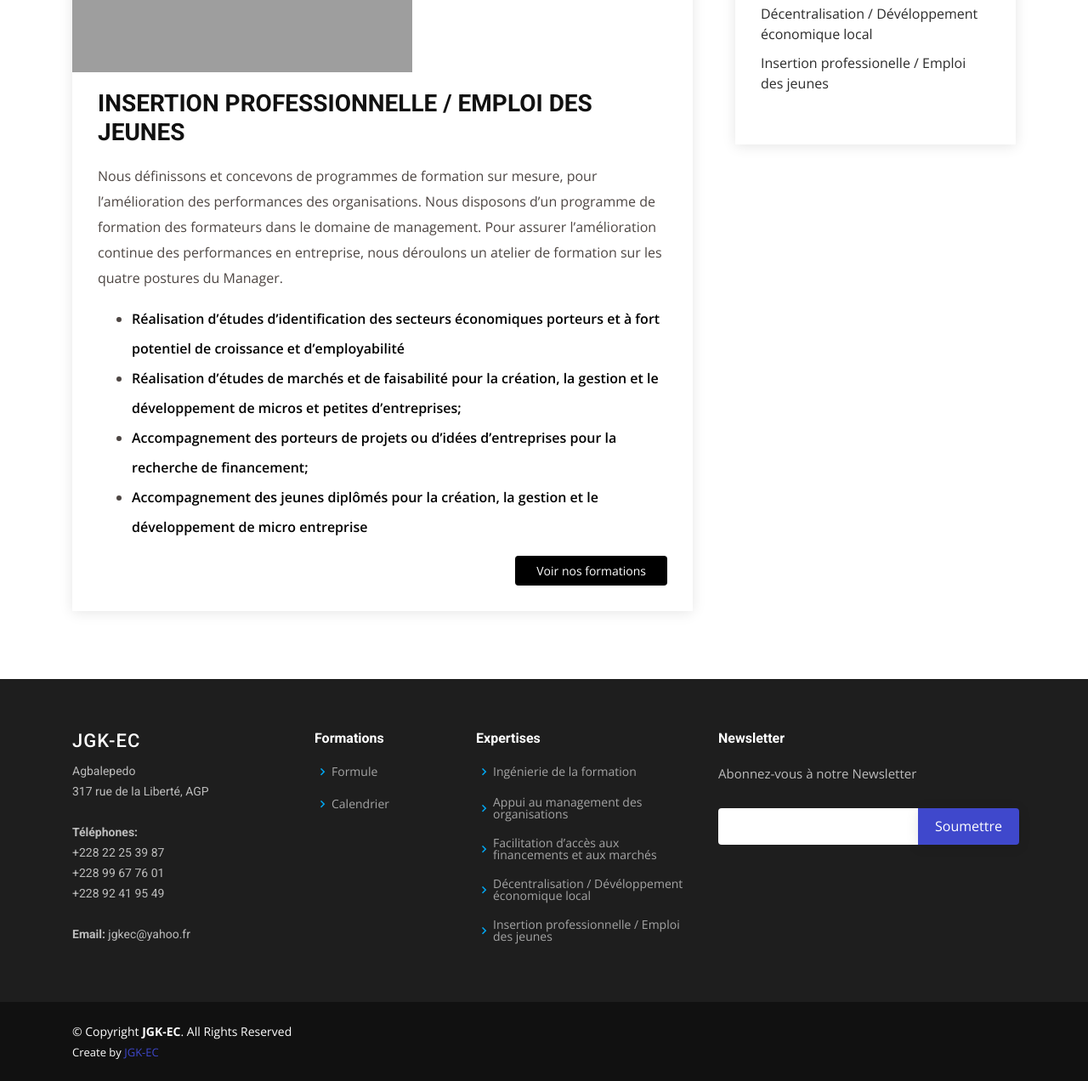
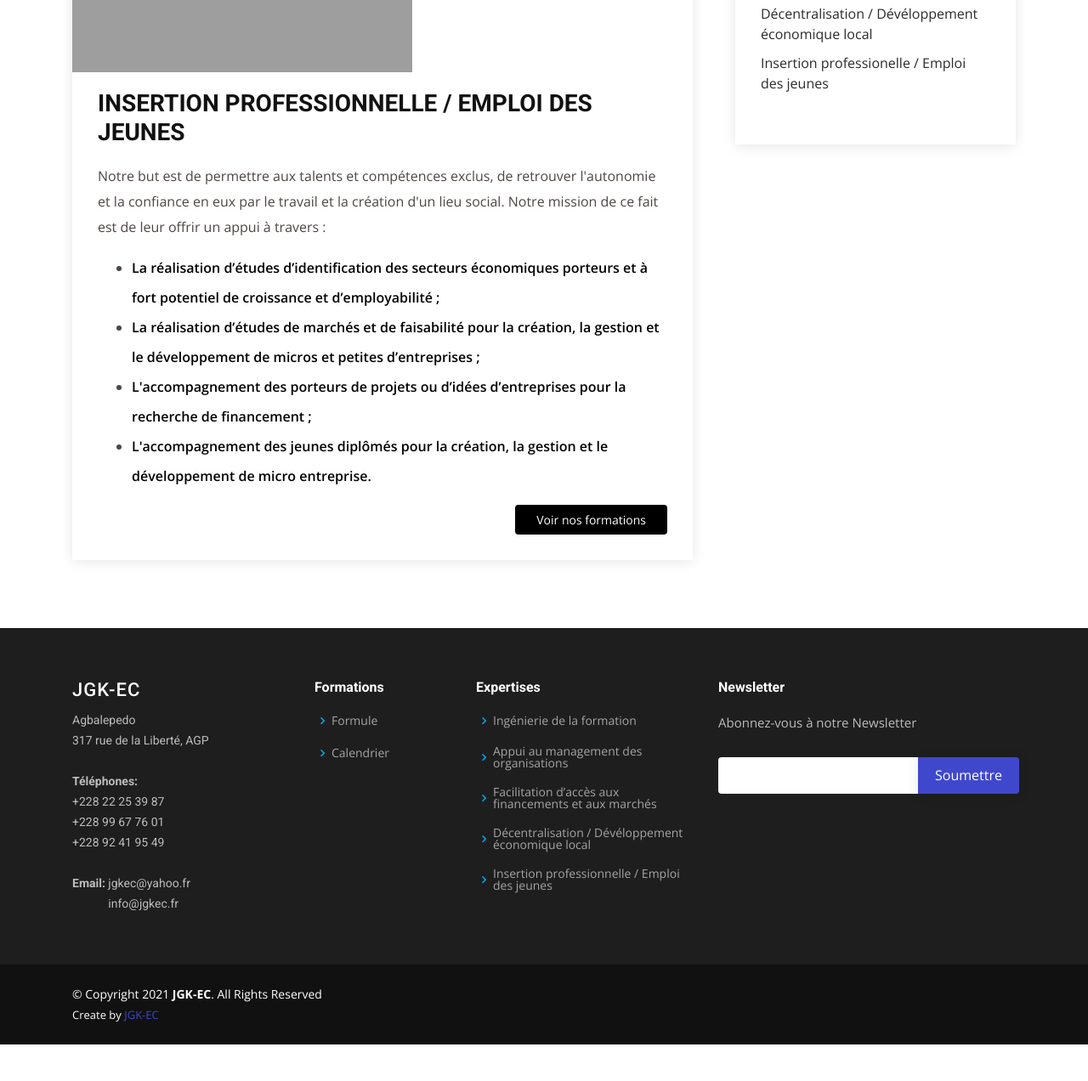
Before and after one commit to donkyni/jgkec, a Django app: page /insertion/ in a window 1280 px wide. Shown: the part 396-1668 px from the top of the page at 85% size. After the commit the page ends 1625 px from the top, so only its background shows below. Run offline with Django 3.2, Linux system fonts and the light colour scheme; some libraries are stand-ins or nearby versions; grey boxes are pictures that could not be loaded.

Commit message:
Modification sur les tous les modules d'expertises 1

```diff
--- a/cabinet/templates/base.html
+++ b/cabinet/templates/base.html
@@ -54,7 +54,7 @@
               <li class="{% block active_formation_calender %}{% endblock %} drop-down"><a href="javascript:void(0)">Calendrier</a>
                 <ul>
                   <li><a href="{% url 'calendrier' %}">Atelier en présentiel</a></li>
-                  <li><a href="{% url 'calendrier2' %}">Formation vidéo conférence</a></li>
+                  <li><a href="{% url 'calendrier2' %}">Formation par vidéo conférence</a></li>
                 </ul>
               </li>
             </ul>
@@ -169,7 +169,7 @@
             </h3>
           </div>
           <div class="col-lg-6 pt-4 pt-lg-0" data-aos="fade-left">
-            <h2 style="font-size:30px"><a href="{% url 'calendrier2' %}" style="color:#4d4643">Formation vidéo conférence</a></h2>
+            <h2 style="font-size:30px"><a href="{% url 'calendrier2' %}" style="color:#4d4643">Formation par vidéo conférence</a></h2>
             <h3><a style="color:#4D4643" href="{% url 'calendrier2' %}">Participer au Webinaire via Zoom planifié du 28 au 30 Juillet 2021. </a></h3>
             <h3 class="entry-title" style="color:black">
                 <a href="{% url 'calendrier2' %}" style="color:black"> <span>Thème:
@@ -293,6 +293,7 @@
               <strong id="contact">Téléphones: <br></strong> +228 22 25 39 87  <br> +228 99 67 76 01   <br> +228 92 41 95 49
               <br><br>
               <strong>Email:</strong> jgkec@yahoo.fr<br>
+              <strong style="opacity:0">Email:</strong> info@jgkec.fr<br>
             </p>
           </div>
 
@@ -331,7 +332,7 @@
 
       <div class="mr-md-auto text-center text-md-left">
         <div class="copyright">
-          &copy; Copyright <strong><span>JGK-EC</span></strong>. All Rights Reserved
+          &copy; Copyright 2021 <strong><span>JGK-EC</span></strong>. All Rights Reserved
         </div>
         <div class="credits">
           <!-- All the links in the footer should remain intact. -->
--- a/cabinet/templates/expertise/insertion.html
+++ b/cabinet/templates/expertise/insertion.html
@@ -46,18 +46,14 @@ active
 
               <div class="entry-content">
                 <p style="line-height:30px">
-                    Nous définissons et concevons de programmes de formation sur mesure, pour l’amélioration
-                    des performances des organisations.
-                    Nous disposons d’un programme de formation des formateurs dans le domaine de management.
-                    Pour assurer l’amélioration continue des performances en entreprise, nous déroulons un atelier
-                    de formation sur les quatre postures du Manager.
-
+                  Notre but est de permettre aux talents et compétences exclus, de retrouver l'autonomie et la confiance en eux par le travail et la création d'un lieu social.
+                  Notre mission de ce fait est de leur offrir un appui à travers :
                 </p>
                 <ul style="font-weight:600; line-height:35px">
-                    <li><a style="color:black;text-decoration:none" href="javascript:void(0)">Réalisation d’études d’identification des secteurs économiques porteurs et à fort potentiel de croissance et d’employabilité</a></li>
-                    <li><a style="color:black;text-decoration:none" href="javascript:void(0)">Réalisation d’études de marchés et de faisabilité pour la création, la gestion et le développement de micros et petites d’entreprises;</a></li>
-                    <li><a style="color:black;text-decoration:none" href="javascript:void(0)">Accompagnement des porteurs de projets ou d’idées d’entreprises pour la recherche de financement;</a></li>
-                    <li><a style="color:black;text-decoration:none" href="javascript:void(0)">Accompagnement des jeunes diplômés pour la création, la gestion et le développement de micro entreprise</a></li>
+                    <li><a style="color:black;text-decoration:none" href="javascript:void(0)">La réalisation d’études d’identification des secteurs économiques porteurs et à fort potentiel de croissance et d’employabilité ;</a></li>
+                    <li><a style="color:black;text-decoration:none" href="javascript:void(0)">La réalisation d’études de marchés et de faisabilité pour la création, la gestion et le développement de micros et petites d’entreprises ;</a></li>
+                    <li><a style="color:black;text-decoration:none" href="javascript:void(0)">L'accompagnement des porteurs de projets ou d’idées d’entreprises pour la recherche de financement ;</a></li>
+                    <li><a style="color:black;text-decoration:none" href="javascript:void(0)">L'accompagnement des jeunes diplômés pour la création, la gestion et le développement de micro entreprise.</a></li>
                 </ul>
                 <div class="read-more">
                   <a href="{% url 'calendrier' %}" style="background-color:#000">Voir nos formations</a>
--- a/cabinet/templates/formation/calendrier2.html
+++ b/cabinet/templates/formation/calendrier2.html
@@ -37,7 +37,7 @@ active
               </div>
                 <section id="faq" class="faq section-bg">
                   <div class="container" data-aos="fade-up">
-                      <h2>Formation vidéo conférence.</h2>
+                      <h2>Formation par vidéo conférence.</h2>
                       <br>
                       <h2 style="font-size:22px" class="entry-title">
                           <a href="javascript:void(0)"><span style="text-decoration:underline">Thème</span> :</a>
```
Also changed, not shown: cabinet/templates/contacts.html (+4 -3 lines).
